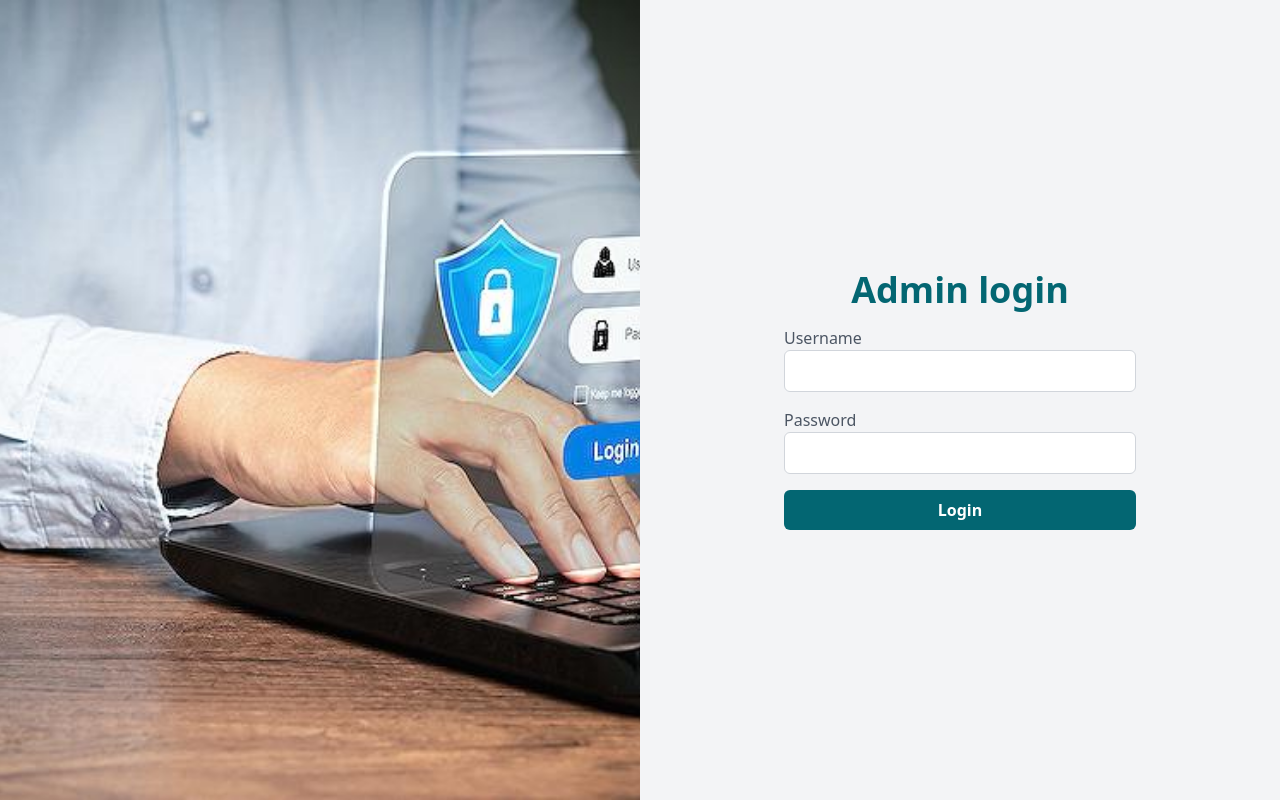
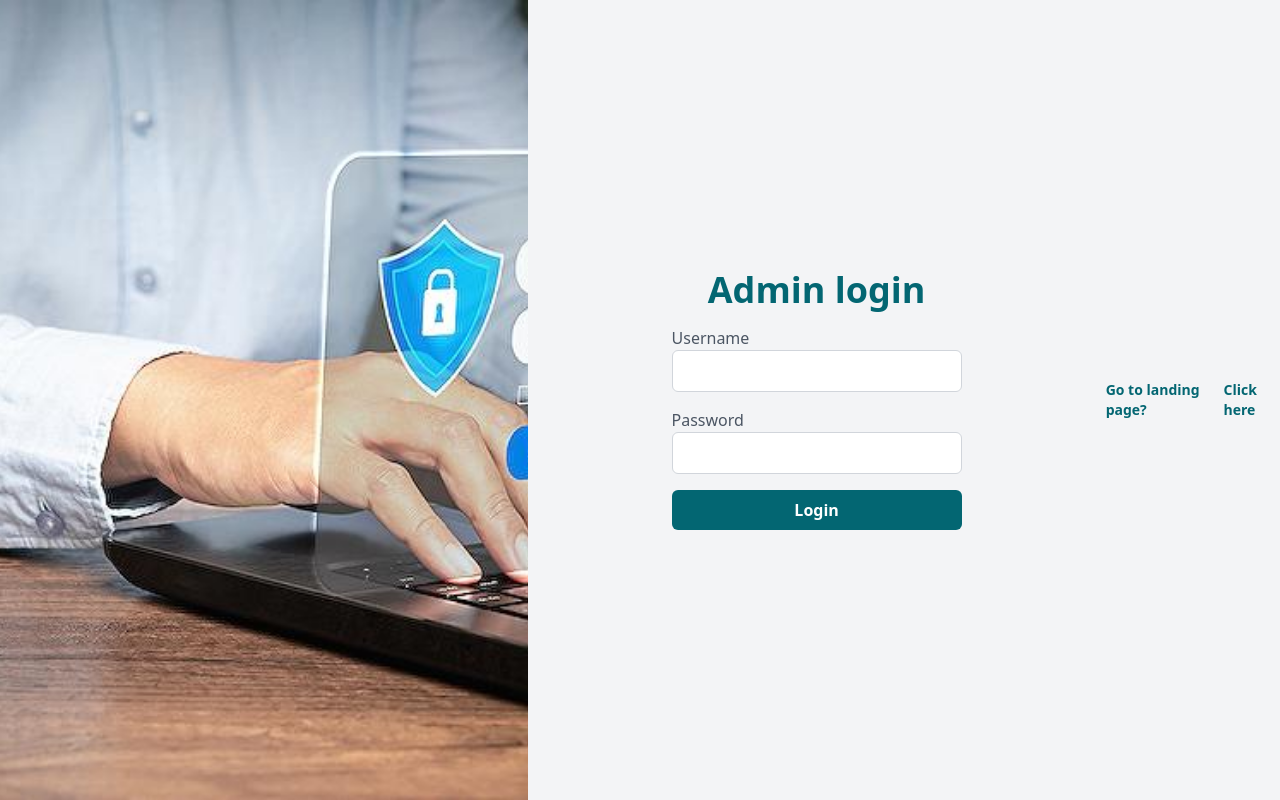
Before and after one commit to kakugb/myKidsMentor, a React (Vite) app in the folder client/: page /loginAdmin in a window 1280 px wide. Built offline with nearby package versions, Linux system fonts and the light colour scheme; no server answers.

Commit message:
add more changes all

```diff
--- a/client/src/pages/auth/LoginAdmin.jsx
+++ b/client/src/pages/auth/LoginAdmin.jsx
@@ -107,6 +107,17 @@ function LoginAdmin() {
           </button>
         </form>
       </div>
+       <p className="flex justify-end text-sm text-teal-700 font-semibold">
+                      Go to landing page?
+                      <Link
+                        to="/landing"
+                        className="ml-1 hover:text-teal-500 hover:underline hover:underline-offset-4"
+                      >
+                        Click here
+                      </Link>
+                    </p>
+
+
     </div>
   );
 }
--- a/client/src/pages/auth/TutorRegistration.jsx
+++ b/client/src/pages/auth/TutorRegistration.jsx
@@ -195,6 +195,7 @@ const TutorRegistration = () => {
       });
       navigate("/loginTutor");
     } catch (error) {
+       alert(error)
       console.error("Error:", error);
     }
   };
```
